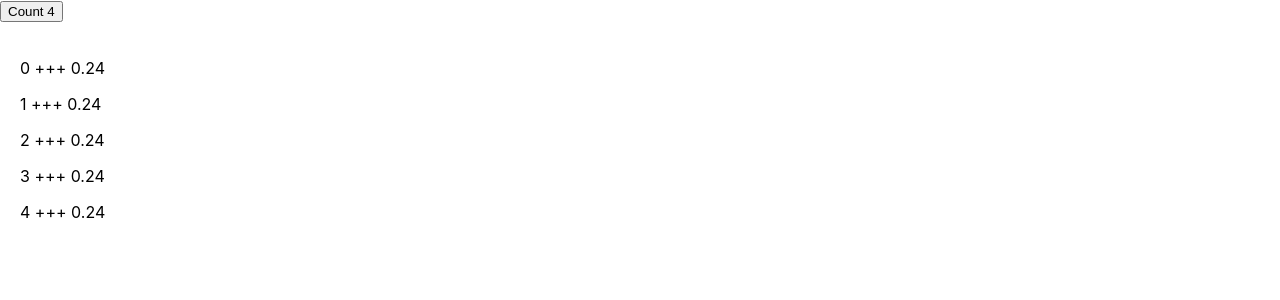
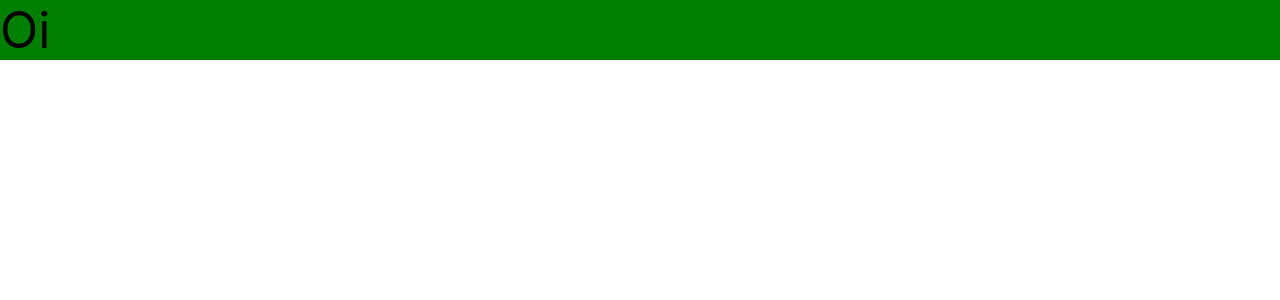
Before and after one commit to MatheusLoeblein/curso-react-2, a React (Create React App) app: page / in a window 1280 px wide. Shown: the top 300 px of the page. Built offline with nearby package versions, Linux system fonts and the light colour scheme.

Commit message:
hooks: useDebug value + custom hook useMediaQuery

```diff
--- a/src/templates/App/index.jsx
+++ b/src/templates/App/index.jsx
@@ -1,71 +1,48 @@
-import {
-  useRef,
-  useState,
-  useLayoutEffect,
-  forwardRef,
-  useImperativeHandle,
-} from 'react';
-import P from 'prop-types';
+import { useDebugValue, useEffect, useState } from 'react';
+
+const useMediaQuery = (queryValue, initialValue = false) => {
+  const [match, setMatch] = useState(initialValue);
+
+  useDebugValue(`Query ${queryValue}`, (name) => {
+    return name + ' Modificado';
+  });
+
+  useEffect(() => {
+    let isMounted = true;
+    const matchMedia = window.matchMedia(queryValue);
+    const handleChange = () => {
+      if (!isMounted) return;
+      setMatch(Boolean(matchMedia.matches));
+    };
+
+    matchMedia.addEventListener('change', handleChange);
+
+    setMatch(!!matchMedia.matches);
+
+    return () => {
+      isMounted = false;
+      matchMedia.removeEventListener('change', handleChange);
+    };
+  }, [queryValue]);
+
+  return match;
+};
 
 export const Home = () => {
-  const [counted, setCounted] = useState([0, 1, 2, 3, 4]);
-  const divRef = useRef();
+  const huge = useMediaQuery('(min-width: 980px)');
+  const big = useMediaQuery('(max-width: 979px) and (min-width: 768px)');
+  const medium = useMediaQuery('(max-width: 767px) and (min-width: 521px)');
+  const small = useMediaQuery('(max-width: 521px)');
 
-  useLayoutEffect(() => {
-    const now = Date.now();
-    // while (Date.now() < now + 600);
-    divRef.current.divRef.scrollTop = divRef.current.divRef.scrollHeight;
-  });
+  const background = huge
+    ? 'green'
+    : big
+    ? 'red'
+    : medium
+    ? 'yellow'
+    : small
+    ? 'purple'
+    : null;
 
-  const handleClick = () => {
-    setCounted((c) => [...c, +c.slice(-1) + 1]);
-    divRef.current.handleClick();
-  };
-
-  return (
-    <>
-      <button onClick={handleClick}>Count {counted.slice(-1)}</button>
-      <DisplayCounted counted={counted} ref={divRef}></DisplayCounted>
-    </>
-  );
+  return <div style={{ fontSize: '50px', background }}>Oi</div>;
 };
-
-export const DisplayCounted = forwardRef(function DisplayCounted(
-  { counted },
-  ref,
-) {
-  const [rand, setRand] = useState('0.24');
-  const divRef = useRef();
-
-  const handleClick = () => {
-    setRand(Math.random().toFixed(2));
-  };
-
-  useImperativeHandle(ref, () => ({
-    handleClick,
-    divRef: divRef.current,
-  }));
-  return (
-    <div
-      ref={divRef}
-      style={{
-        padding: '20px',
-        height: '200px',
-        width: '200px',
-        overflowY: 'scroll',
-      }}
-    >
-      {counted.map((c) => {
-        return (
-          <p onClick={handleClick} key={`c-${c}`}>
-            {c} +++ {rand}
-          </p>
-        );
-      })}
-    </div>
-  );
-});
-
-DisplayCounted.propTypes = {
-  counted: P.number,
-};
```
